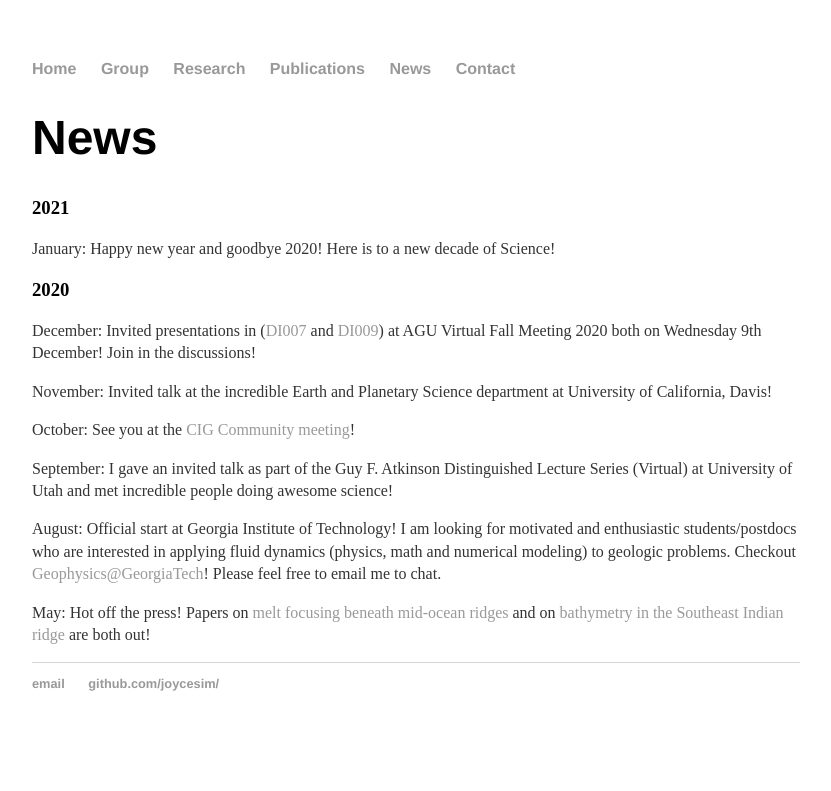
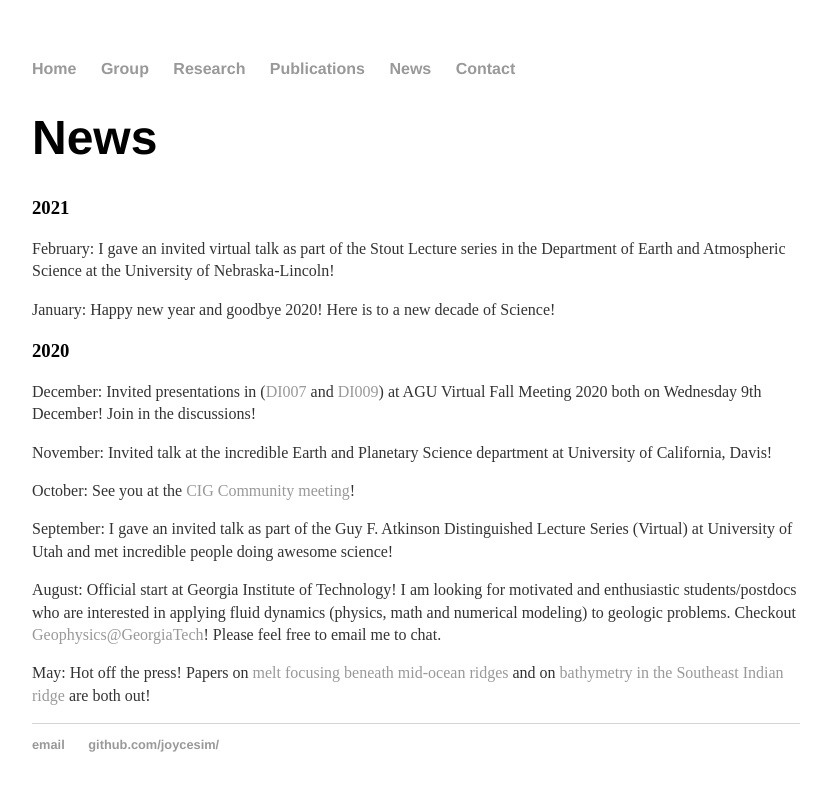
Before and after one commit to joycesim/joycesim.github.io, a Jekyll site: the page built from news/index.md, in a window 1280 px wide. Shown: the top 791 px of the page, without its empty margins (224-1055 px from the left). Built offline with Jekyll 4.4.1, drawn with Linux system fonts in a browser that asks for light colours.

Commit message:
Update index.md

```diff
--- a/news/index.md
+++ b/news/index.md
@@ -5,6 +5,8 @@ title: News
 # {{page.title}}
 
 ### 2021
+
+February: I gave an invited virtual talk as part of the Stout Lecture series in the Department of Earth and Atmospheric Science at the University of Nebraska-Lincoln!
 
 January: Happy new year and goodbye 2020! Here is to a new decade of Science!
 
```
